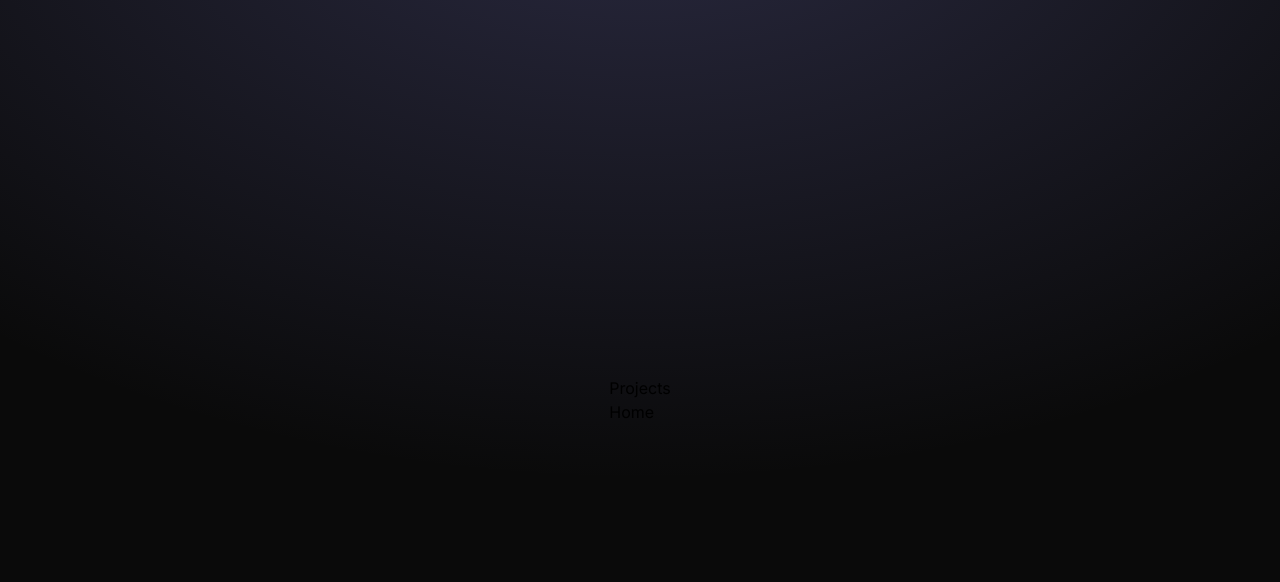
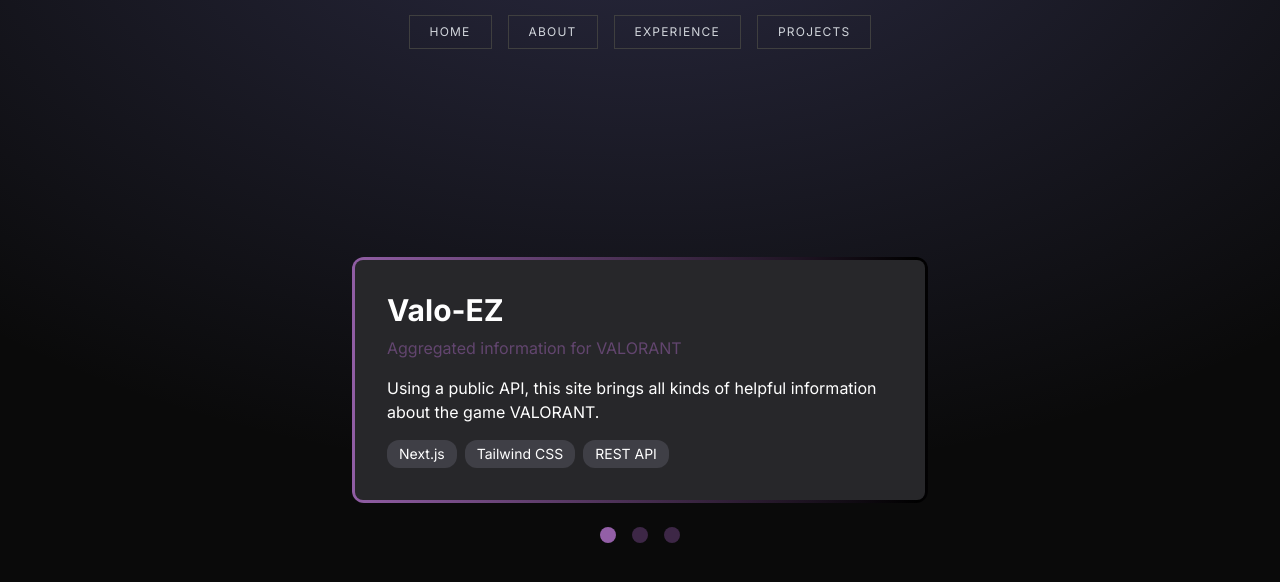
Before and after one commit to ffirgin/hub, a Next.js app: page /projects in a window 1280 px wide. Shown: the top 582 px of the page. Built offline with nearby package versions, Linux system fonts and the light colour scheme.

Commit message:
updated for added animated borders, changes to colors. also added experience page with navigating dots

```diff
--- a/app/about/page.tsx
+++ b/app/about/page.tsx
@@ -2,12 +2,27 @@
 import React from "react";
 import Link from "next/link";
 import Navbar from "../components/Navbar";
-import { motion } from "framer-motion";
+import { motion, AnimatePresence, Variants } from "framer-motion";
 import Image from "next/image";
+
+const variants: Variants = {
+  enter: (direction: number) => ({
+    x: direction > 0 ? 100 : -100,
+    opacity: 0,
+  }),
+  center: {
+    x: 0,
+    opacity: 1,
+  },
+  exit: (direction: number) => ({
+    x: direction > 0 ? -100 : 100,
+    opacity: 0,
+  }),
+};
 
 export default function About() {
   return (
-    <div className="flex flex-col justify-center min-h-screen items-center">
+    <div className="flex flex-col justify-center min-h-screen items-center select-none">
       <div className="z-10 flex flex-col">
         {/* Mobile Profile Icon */}
         <motion.div
@@ -31,10 +46,11 @@
             src="/images/andy-griffin-dory-space-justgriffin.png"
             width={200}
             height={200}
-            alt="Black and white picture of Griffin holding a camera"
-            className="object-none mb-4 w-36 h-36 rounded-full object-top bg-zinc-800/55 sm:hidden "
+            alt="Drawn picture of Griffin as a Space Engineer"
+            className="object-none mb-4 w-36 h-36 rounded-full object-top bg-zinc-800/55"
           />
         </motion.div>
+
         <motion.div
           className="flex justify-center items-center"
           initial="hidden"
@@ -54,29 +70,11 @@
           }}
         >
           <div className="pb-4 uppercase text-4xl font-bold tracking-[2px]">
-            Who is Griffin?
+            Who am I?
           </div>
         </motion.div>
-        <motion.div
-          className=" flex justify-center items-center"
-          initial="hidden"
-          animate="visible"
-          variants={{
-            hidden: {
-              // scale: 0.8,
-              opacity: 0,
-            },
-            visible: {
-              // scale: 1,
-              opacity: 1,
-              transition: {
-                ease: "easeIn",
-                delay: 0.7,
-              },
-            },
-          }}
-        >
-          {/* Desktop Profile Icon */}
+
+        <AnimatePresence mode="wait">
           <motion.div
             className="flex justify-center items-center"
             initial="hidden"
@@ -88,22 +86,16 @@
               visible: {
                 opacity: 1,
                 transition: {
-                  delay: 1.5,
                   ease: "easeIn",
+                  delay: 0.7,
                 },
               },
             }}
           >
-            <Image
-              src="/images/andy-griffin-dory-space-justgriffin.png"
-              width={200}
-              height={200}
-              alt="Black and white picture of Griffin holding a camera"
-              className="absolute mr-[190px] object-none w-36 h-36 rounded-full object-top bg-zinc-800/55 hidden sm:block "
-            />
-          </motion.div>
-          <div className="border border-zinc-600/85 lg:w-[500px] md:w-[500px] w-[300px] rounded-lg bg-zinc-800/55">
-            <div className="px-4 py-2 text-center">
+            <motion.div
+              className="p-[2px] rounded-xl bg-gradient-to-r from-[#935FA7] via-[#000000] to-[#935FA7] animate-borderPan bg-[length:200%_200%] lg:w-[500px] md:w-[500px] w-[300px]"
+            >
+              <div className="bg-zinc-800 border border-zinc-600/85 rounded-lg px-4 py-4 text-center">
                 A full stack developer focusing on front end development with a
                 passion in creating beautiful, user-friendly digital experiences.
                 I received my certificate in full stack development from the
@@ -112,8 +104,9 @@
                 skills and learn new technologies. I have a background in SEO, SQL
                 databases, Shopify site development.
               </div>
-          </div>
             </motion.div>
+          </motion.div>
+        </AnimatePresence>
       </div>
     </div>
   );
--- a/app/experience/page.tsx
+++ b/app/experience/page.tsx
@@ -1,17 +1,145 @@
-import React from "react";
+"use client";
+import React, { useState } from "react";
 import Link from "next/link";
 import Background from "../components/Background";
+import { motion, AnimatePresence } from "framer-motion";
+import Image from "next/image";
+
+const workExperience = [
+  {
+    place: "Dealer Inspire",
+    title: "Website Optimization Specialist",
+    dates: "JAN 2019 - MAR 2021",
+    details: {
+      detailsOne:
+        "Facilitated the transfer of critical organic authority-generating pages across domains.",
+      detailsTwo:
+        "Ensured existing SEO authority was transferred from one website platform to another.",
+      detailsThree:
+        "Coordinated with website production teams to flex to specific client needs, dependent on client goals and preferences with their new site platform.",
+      detailsFour:
+        "Given the opportunity to do self learning to implement Google App Scripts that would impact the team and help save time.",
+    },
+  },
+  {
+    place: "US Bank",
+    title: "Retail Payment Solutions AML Analyst",
+    dates: "AUG 2017 - DEC 2018",
+    details: {
+      detailsOne:
+        "Responsible for researching and risk mitigation associated with credit card applications and existing accounts using business lines to review and maintain an effective risk management framework.",
+      detailsTwo:
+        "Researched business and customer information to adhere to local, state, and federal laws and regulations.",
+      detailsThree:
+        "Added to a secondary team of specialists to uplift current business accounts with up-to-date information provided by the customer/business.",
+    },
+  },
+  {
+    place: "VMC/MICROSOFT",
+    title: "Dynamics GP Support Engineer",
+    dates: "OCT 2015 - AUG 2017",
+    details: {
+      detailsOne:
+        "Responsible for taking service requests for customers, and working with them to gather the needed information to be able to best troubleshoot their issue/error.",
+      detailsTwo:
+        "Tested resolutions within a test database of my own for customers, ensuring steps to resolve their issues worked correctly",
+      detailsThree:
+        "Communicated clearly and concisely with customers via email and phone calls.",
+      detailsFour:
+        "Continually managed numerous cases with multiple clients, while maintaining clear communication while providing instructions.",
+    },
+  },
+];
 
 export default function Experience() {
+  const [selectedJob, setSelectedJob] = useState<number | null>(null);
+
+  const toggleDetails = (index: number) => {
+    setSelectedJob(selectedJob === index ? null : index);
+  };
+
   return (
-    <div className="flex flex-col h-screen justify-center items-center">
-      <Background />
-      <div className="z-10">
-        <div>Experience</div>
-        <Link className="" href="/">
-          Home
-        </Link>
+    <motion.div
+      initial={{ opacity: 0, y: -20 }}
+      animate={{ opacity: 1, y: 0 }}
+      transition={{ duration: 0.4, ease: "easeInOut" }}
+      className="flex h-screen justify-center items-center overflow-hidden"
+    >
+      <div className="z-10 flex flex-col select-none">
+        <div className="flex flex-col lg:flex-row items-center">
+          <div className="uppercase flex flex-col font-bold text-lg md:hidden">
+            Tap to learn more
+          </div>
+          {workExperience.map((experience, index) => (
+            <div key={experience.place} className="relative group">
+              <AnimatePresence>
+                {selectedJob === index ? (
+                  <motion.div
+                    initial={{ opacity: 0, y: 10 }}
+                    animate={{ opacity: 1, y: -35 }}
+                    exit={{ opacity: 0 }}
+                    transition={{ duration: 0.2, ease: "easeInOut" }}
+                    className="absolute -bottom-10 left-1/2 transform -translate-x-1/2 text-sm font-bold text-white border border-zinc-600/85 bg-zinc-800 px-4 py-1 rounded-md"
+                  >
+                    Click to Close
+                  </motion.div>
+                ) : (
+                  <motion.div
+                    initial={{ opacity: 0, y: 10 }}
+                    animate={{ opacity: 1, y: -35 }}
+                    exit={{ opacity: 0 }}
+                    transition={{ duration: 1, ease: "easeInOut" }}
+                    className="absolute -bottom-10 left-1/2 transform -translate-x-1/2 text-sm font-bold text-white border border-zinc-600/85 bg-zinc-800 px-4 py-1 rounded-md cursor-pointer hidden group-hover:block z-10"
+                    onClick={() => toggleDetails(index)}
+                  >
+                    More...
+                  </motion.div>
+                )}
+              </AnimatePresence>
+              <article
+                key={experience.place}
+                onClick={() => toggleDetails(index)}
+                className={`border border-zinc-600/85 rounded-lg items-center mx-3 my-3 w-[300px] md:w-[300px] xl:w-[400px] bg-zinc-800/55 p-6 cursor-pointer transition-opacity ${
+                  selectedJob === index
+                    ? "opacity-100"
+                    : "opacity-40 hover:opacity-100"
+                }`}
+              >
+                <div>
+                  <h4 className="text-center text-md md:text-lg font-light">
+                    {experience.title}
+                  </h4>
+                  <p className="text-center text-[#935FA7] uppercase font-bold md:text-lg">
+                    {experience.place}
+                  </p>
+                  <div className="flex space-x-2"></div>
+                  <p className="text-center uppercase text-gray-300 mb-4">
+                    {experience.dates}
+                  </p>
+                  {selectedJob === index && (
+                    <ul
+                      className={`text-[12px] list-disc space-y-2 ml-5 md:text-md ${
+                        selectedJob === index ? "block" : "hidden"
+                      } lg:block`}
+                    >
+                      {Object.values(experience.details).map((detail, i) => (
+                        <motion.li
+                          initial={{ opacity: 0 }}
+                          animate={{ opacity: selectedJob === index ? 1 : 1 }} // Keep visible when selected
+                          transition={{ duration: 0.3, ease: "easeInOut" }}
+                          key={i}
+                        >
+                          {detail}
+                        </motion.li>
+                      ))}
+                    </ul>
+                  )}
+                </div>
+              </article>
+            </div>
+          ))}
+        </div>
       </div>
-    </div>
+    </motion.div>
   );
 }
--- a/app/projects/page.tsx
+++ b/app/projects/page.tsx
@@ -1,16 +1,106 @@
-import React from "react";
-import Link from "next/link";
-import Background from "../components/Background";
+"use client";
 
-export default function Experience() {
+import { useState } from "react";
+import { motion, AnimatePresence, Variants } from "framer-motion";
+
+const projects = [
+  {
+    project: "Valo-EZ",
+    title: "Aggregated information for VALORANT",
+    description:
+      "Using a public API, this site brings all kinds of helpful information about the game VALORANT.",
+    tech: ["Next.js", "Tailwind CSS", "REST API"],
+  },
+  {
+    project: "Valorant Strategy Randomizer",
+    title: "Tactical Strat Generator",
+    description:
+      "Web tool for generating random strats for competitive Valorant play. Built with React and Tailwind.",
+    tech: ["React", "Next.js", "Tailwind", "Vercel"],
+  },
+  {
+    project: "Brain Dump",
+    title: "Personal journal and Brain Dump",
+    description:
+      "A minimalist journaling app using my personal Obsidian Locker and Next.js.",
+    tech: ["Next.js", "Obsidian.MD", "Tailwind CSS"],
+  },
+];
+
+const variants: Variants = {
+  enter: (direction: number) => ({
+    x: direction > 0 ? 100 : -100,
+    opacity: 0,
+  }),
+  center: {
+    x: 0,
+    opacity: 1,
+  },
+  exit: (direction: number) => ({
+    x: direction > 0 ? -100 : 100,
+    opacity: 0,
+  }),
+};
+
+export default function ProjectCarousel() {
+  const [[current, direction], setCurrent] = useState<[number, number]>([0, 0]);
+
+  const goToSlide = (index: number) => {
+    if (index === current) return;
+    setCurrent([index, index > current ? 1 : -1]);
+  };
+
   return (
-    <div className="flex flex-col h-screen justify-center items-center">
-      <Background />
-      <div className="z-10">
-        <div>Projects</div>
-        <Link className="" href="/">
-          Home
-        </Link>
+    <div className="h-screen w-full flex flex-col items-center justify-center text-white px-4">
+      <div className="relative max-w-xl w-full">
+        <AnimatePresence mode="wait" custom={direction}>
+          <motion.div
+            key={projects[current].project}
+            custom={direction}
+            variants={variants}
+            initial="enter"
+            animate="center"
+            exit="exit"
+            transition={{ duration: 0.4, ease: "easeInOut" }}
+            // Outer wrapper with animated gradient border
+            className="relative p-[3px] rounded-xl bg-gradient-to-r from-[#935FA7] via-[#000000] to-[#935FA7] animate-borderPan bg-[length:200%_200%]"
+          >
+            {/* Inner card with solid background and rounded corners */}
+            <div className="bg-zinc-800 rounded-lg p-8">
+              <h2 className="text-2xl md:text-3xl font-bold mb-2">
+                {projects[current].project}
+              </h2>
+              <p className="text-[#935FA7]/55 mb-4">{projects[current].title}</p>
+              <p className="mb-4">{projects[current].description}</p>
+              <ul className="flex flex-wrap gap-2 mt-4">
+                {projects[current].tech.map((tech, i) => (
+                  <li
+                    key={i}
+                    className="px-3 py-1 bg-zinc-700 rounded-xl text-sm"
+                  >
+                    {tech}
+                  </li>
+                ))}
+              </ul>
+            </div>
+          </motion.div>
+        </AnimatePresence>
+
+        {/* Navigation dots */}
+        <div className="flex justify-center space-x-4 mt-6">
+          {projects.map((_, index) => (
+            <button
+              key={index}
+              onClick={() => goToSlide(index)}
+              className={`h-4 w-4 rounded-full transition-colors ${
+                current === index
+                  ? "bg-[#935FA7]"
+                  : "bg-[#3d2746] hover:bg-[#5c3c69]"
+              }`}
+              aria-label={`Go to project ${index + 1}`}
+            />
+          ))}
+        </div>
       </div>
     </div>
   );
```
Also changed, not shown: tailwind.config.ts (+11 -0 lines). Lines whose indentation alone changed are shown as unchanged.
